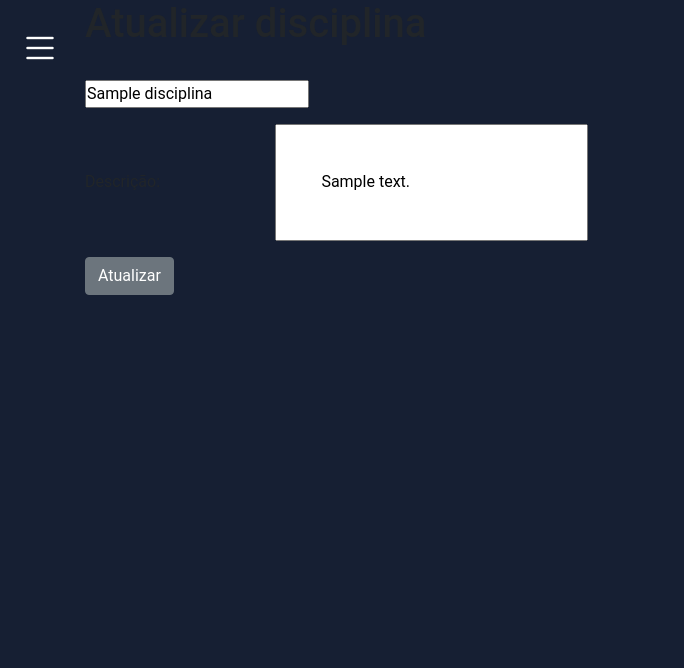
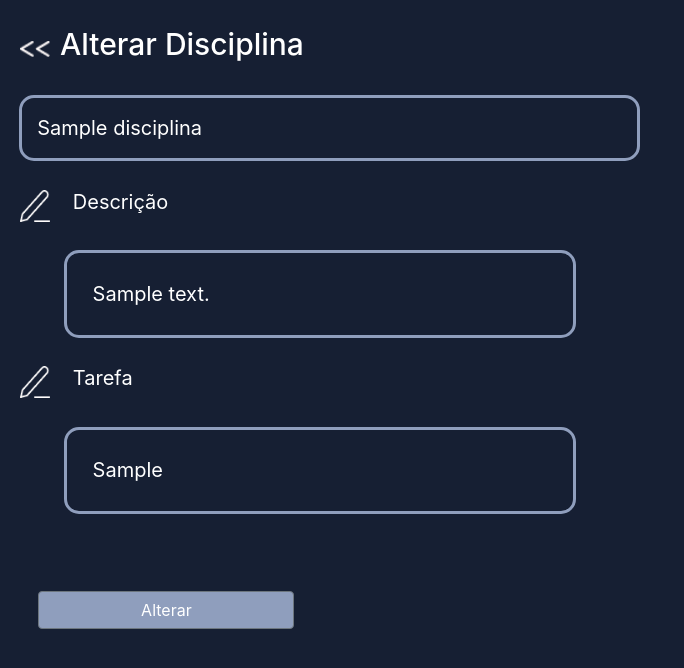
Before and after one commit to JoseBrittoo/atividadesAcademicas, a Django app: page /auth/atualizar_disciplina/1 in a window 1280 px wide. Shown: the top 668 px of the page, without its empty margins (0-684 px from the left). Run offline with Django 5.2, Linux system fonts and the light colour scheme; tables that the repository leaves empty hold one stand-in row (values such as "Sample post").

Commit message:
Adicionar Disciplina

```diff
--- a/usuarios/forms.py
+++ b/usuarios/forms.py
@@ -43,12 +43,14 @@ class GradeCurricularForm(ModelForm):
 class DisciplinaForm(ModelForm):
     class Meta:
         model = Disciplina
-        fields = ['nome_disciplina', 'descricao_disciplina']
+        fields = ['nome_disciplina', 'descricao_disciplina', 'tarefa_disciplina']
         labels = {
             'nome_disciplina': '',
-            'descricao_disciplina': 'Descrição'
+            'descricao_disciplina': 'Descrição',
+            'tarefa_disciplina': 'Tarefa'
         }
         widgets = {
             'nome_disciplina': forms.TextInput(attrs={'class': 'input', 'placeholder': 'Disciplina'}),
             'descricao_disciplina': forms.TextInput(attrs={'class': 'input descricao-input', 'placeholder': '', 'style': 'margin-left: 10%; margin-right: 10%; padding: 4%'}),
+            'tarefa_disciplina': forms.TextInput(attrs={'class': 'input', 'placeholder': '', 'style': 'margin-left: 10%; margin-right: 10%; padding: 4%'})
         }
--- a/usuarios/models.py
+++ b/usuarios/models.py
@@ -46,6 +46,7 @@ class GradeCurricular(models.Model):
 class Disciplina(models.Model):
     nome_disciplina = models.CharField(max_length = 100)
     descricao_disciplina = models.TextField(blank = True)
+    tarefa_disciplina = models.TextField(blank = True)
 
     def __str__(self) -> str:
         return self.nome_disciplina
--- a/usuarios/templates/atualizar_disciplina.html
+++ b/usuarios/templates/atualizar_disciplina.html
@@ -1,16 +1,42 @@
 {% extends "base.html" %}
 {% load static %}
 
-{% block 'titulo'%} Atualizar evento {% endblock %}
+{% block 'titulo'%} Cadastro Disciplina {% endblock %}
+
 {% block 'conteudo' %}
-{% include 'menu.html' %}
-<div class="container">
-    <h1>Atualizar disciplina</h1>
-    <br>
+<link rel="stylesheet" type="text/css" href="{% static 'caddisciplina.css' %}">
+
+<div class="leftcontainer">
+    <a href="{% url 'lista_disciplina' %}">
+        <img src="{% static 'voltar.png' %}" width="30" alt="Voltar para disciplina">
+    </a>
+    <h1> Alterar Disciplina</h1>
+</div>
+
     <form action="" method="POST">
         {% csrf_token %}
-        {{form.as_p}}
-        <input type="submit" value="Atualizar"  class="btn btn-secondary">
-</div>
+    <div class="leftcontainer">
+        {{ form.nome_disciplina }}
+    </div>
+
+    <div class="leftcontainer">
+        <img src="{% static 'descricao.png' %}" width="30">
+        <label for="{{ form.descricao_disciplina.id_for_label }}">Descrição</label>
+    </div>
+    <div class="leftcontainer">
+        {{ form.descricao_disciplina }}
+    </div>
+    <div class="leftcontainer">
+        <img src="{% static 'descricao.png' %}" width="30">
+        <label for="{{ form.descricao_disciplina.id_for_label }}">Tarefa</label>
+    </div>
+    <div class="leftcontainer">
+        {{ form.tarefa_disciplina }}
+    </div>
+        <input type="submit" value="Alterar" class="btn btn-secondary" style="background-color: #8F9EBD; width: 20%; margin-top: 5%;">
+
+</form>
+
+
 
 {% endblock %}
--- a/usuarios/templates/lista_disciplina.html
+++ b/usuarios/templates/lista_disciplina.html
@@ -24,6 +24,9 @@
             <a href="{% url 'deletar_disciplina' disciplina_id=disciplina.id %}">
                 Deletar
             </a>
+            <a href="{% url 'atualizar_disciplina' disciplina_id=disciplina.id %}">
+                | Alterar
+            </a>
             <br>
             <br>
             {% endfor %}
--- a/usuarios/views.py
+++ b/usuarios/views.py
@@ -184,7 +184,7 @@ def atualizar_disciplina(request, disciplina_id):
 
     if form.is_valid():
         form.save()
-        return redirect('lista_disciplinas')
+        return redirect('lista_disciplina')
 
     return render(request, 'atualizar_disciplina.html', {'disciplina': disciplina,
     'form': form})
```
Also changed, not shown: usuarios/templates/acessar_disciplina.html (+1 -6 lines), usuarios/templates/cadastro_disciplina.html (+7 -0 lines), usuarios/migrations/0002_disciplina_tarefa_disciplina.py (added).
